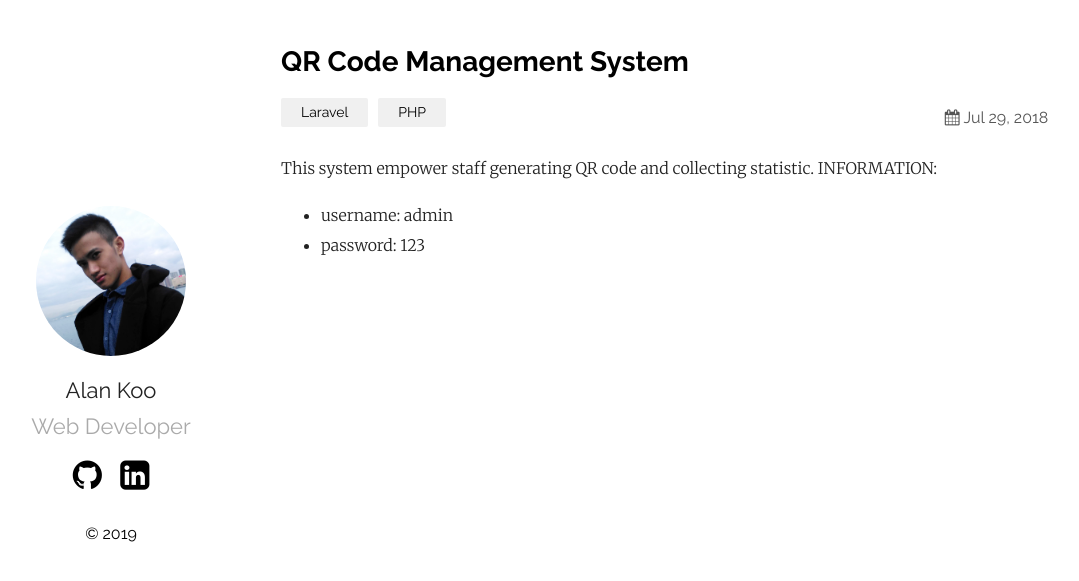
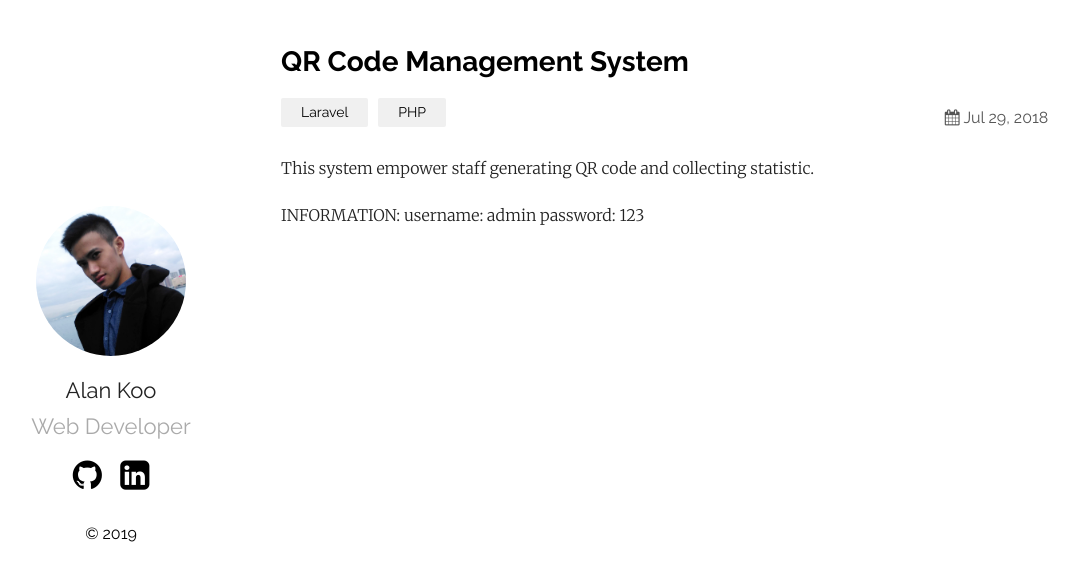
Before and after one commit to alankoo1995/alankoo1995.github.io, a Jekyll site: the page built from _posts/2019-12-27-qrcode.markdown, in a window 1280 px wide. Shown: the top 581 px of the page, without its empty margins (74-1153 px from the left). Built offline with Jekyll 4.4.1, drawn with Linux system fonts in a browser that asks for light colours.

Commit message:
fix format

```diff
--- a/_posts/2019-12-27-qrcode.markdown
+++ b/_posts/2019-12-27-qrcode.markdown
@@ -7,6 +7,7 @@ uri: "http://qrcode.alankoo.me/"
 ---
 
 This system empower staff generating QR code and collecting statistic.
+
 INFORMATION:
-- username: admin
-- password: 123
+  username: admin
+  password: 123
```
